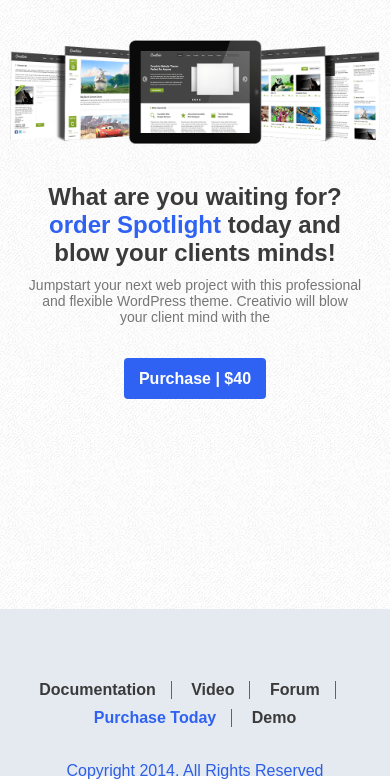
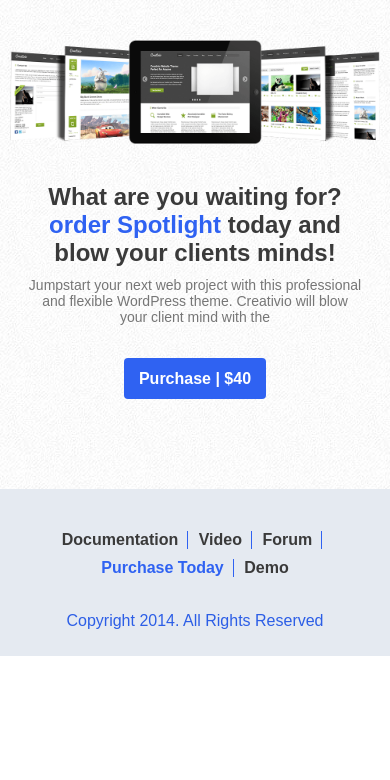
Before and after one commit to myfreecomm/desafio-frontend, a PHP site: page / in a window 390 px wide. Shown: the part 1764-2544 px from the top of the page. After the commit the page ends 2420 px from the top, so only its background shows below. Run offline with PHP 8.4, Linux system fonts and the light colour scheme; some libraries are stand-ins or nearby versions.

Commit message:
Ajustes de responsivo no footer

```diff
--- a/build/css/style.css
+++ b/build/css/style.css
@@ -374,12 +374,20 @@
 }
 
 @media screen and (max-width: 518px) {
+  footer {
+    padding: 35px 0;
+  }
   footer nav ul li {
     margin-bottom: 10px;
+    margin-right: 6px;
+    padding-right: 9px;
   }
 }
 
 @media screen and (max-width: 425px) {
+  .order-content {
+    height: 490px;
+  }
   .order-content img {
     margin-bottom: 35px;
   }
```
Also changed, not shown: src/scss/estilo.scss (+8 -0 lines), 1 other file.
